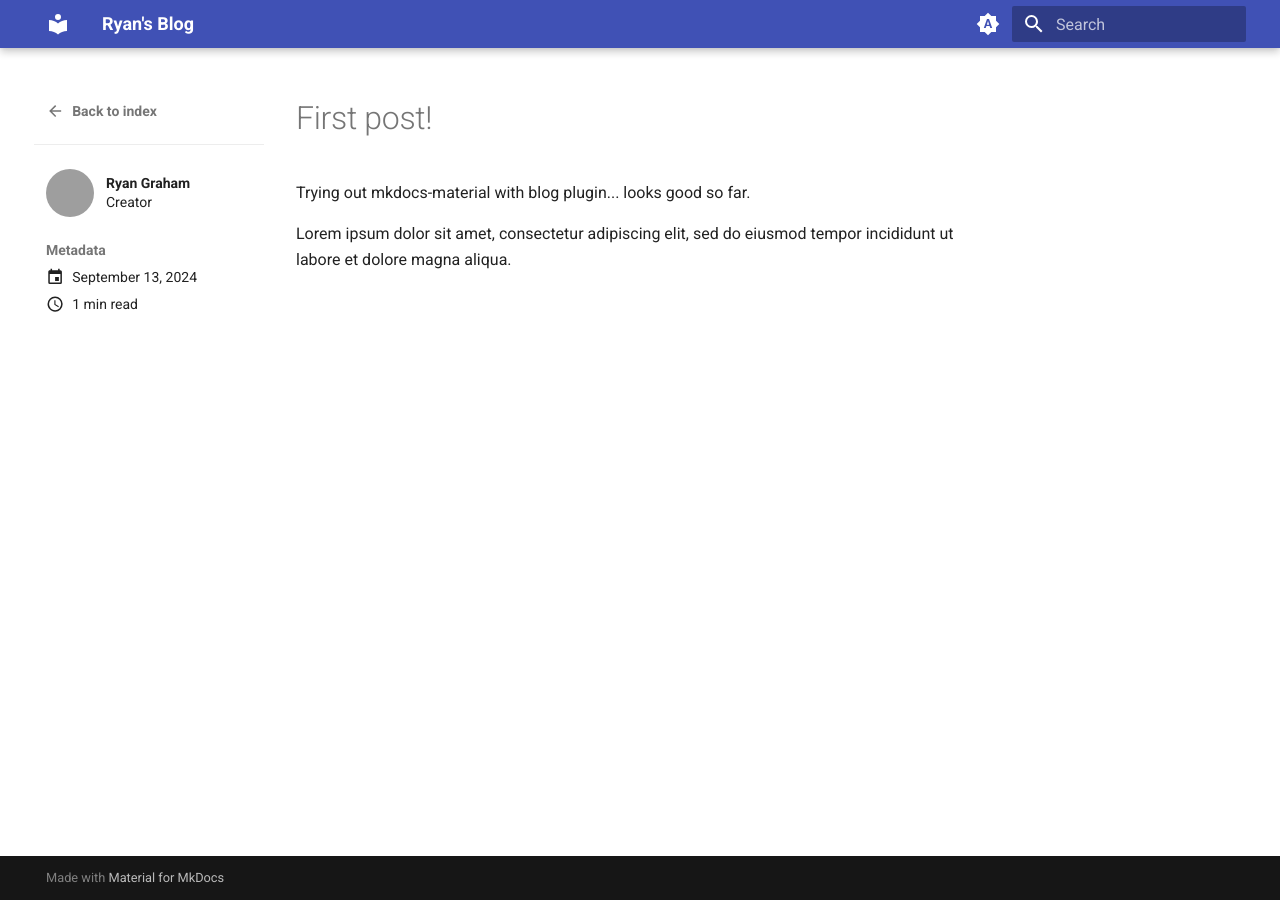
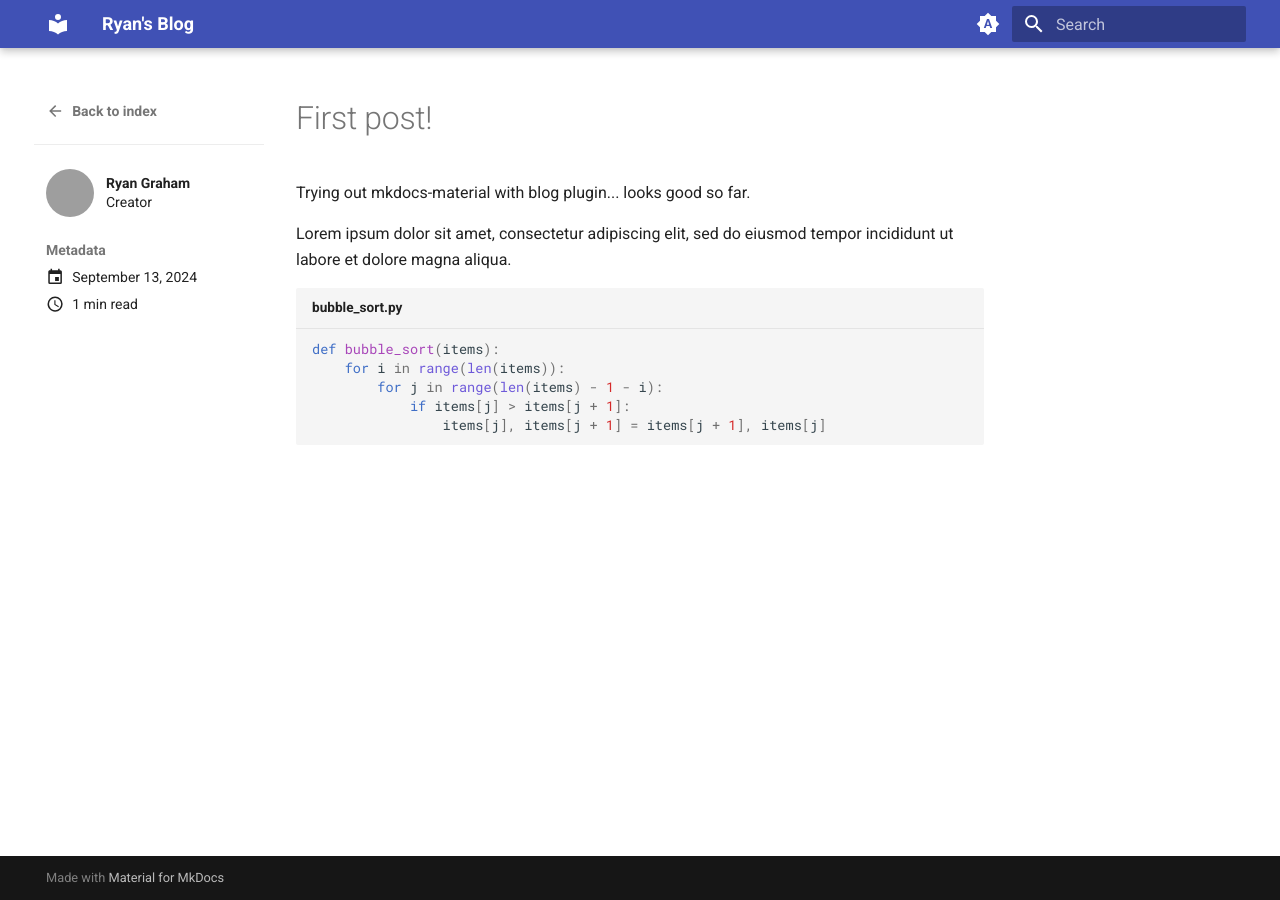
Before and after one commit to ryangraham/ryangraham.github.io, an MkDocs documentation site: the page built from docs/blog/posts/firstpost.md, in a window 1280 px wide. Built offline with MkDocs 1.6.1 and Material for MkDocs 9.7.7, drawn with Linux system fonts in a browser that asks for light colours; grey boxes are pictures that could not be loaded.

Commit message:
add syntax highlighting

````diff
--- a/docs/blog/posts/firstpost.md
+++ b/docs/blog/posts/firstpost.md
@@ -12,3 +12,11 @@ Trying out mkdocs-material with blog plugin... looks good so far.
 
 Lorem ipsum dolor sit amet, consectetur adipiscing elit, sed do eiusmod
 tempor incididunt ut labore et dolore magna aliqua.
+
+``` py title="bubble_sort.py"
+def bubble_sort(items):
+    for i in range(len(items)):
+        for j in range(len(items) - 1 - i):
+            if items[j] > items[j + 1]:
+                items[j], items[j + 1] = items[j + 1], items[j]
+```
--- a/mkdocs.yml
+++ b/mkdocs.yml
@@ -25,3 +25,12 @@ plugins:
   - search
   - blog
   - social
+
+markdown_extensions:
+  - pymdownx.highlight:
+      anchor_linenums: true
+      line_spans: __span
+      pygments_lang_class: true
+  - pymdownx.inlinehilite
+  - pymdownx.snippets
+  - pymdownx.superfences
````
